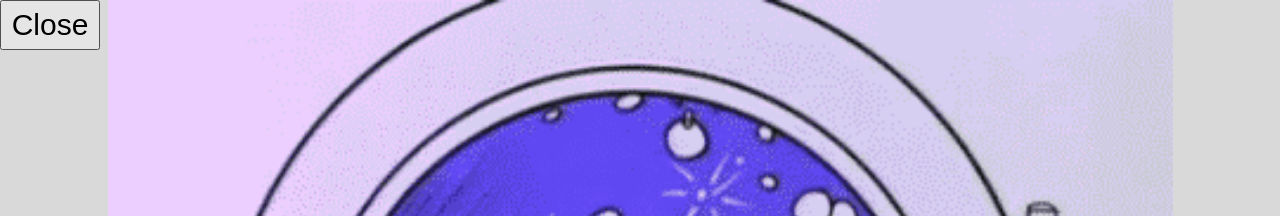
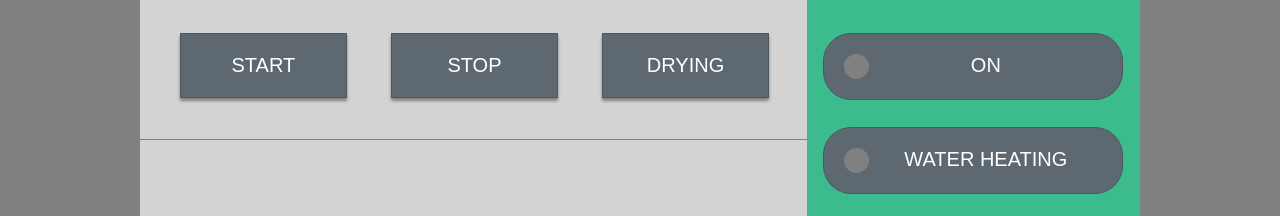
Before and after one commit to clothillde/washingMachine, a plain HTML site: page index.html in a window 1280 px wide. Shown: the top 216 px of the page. Drawn offline with Linux system fonts and the light colour scheme.

Commit message:
delete welcome site

```diff
--- a/index.html
+++ b/index.html
@@ -7,10 +7,6 @@
   <title> Washing Machine </title>
 </head>
 <body>
-
-
-<div class="container_open">
-</div>
 
 
 <div class="container" id="site1">
@@ -75,5 +71,5 @@
 
 </body>
     <script src="scripts/jquery-3.1.1.min.js"></script>
-<script src="scripts/app.js" type="text/javascript"></script>
+    <script src="scripts/app.js" type="text/javascript"></script>
 </html>
--- a/scripts/app.js
+++ b/scripts/app.js
@@ -1,21 +1,4 @@
 $(document).ready(function() {
-
-
-    //show welcome site
-
-    var btnClose = document.createElement("button");
-    var imgSnoopy = document.querySelector(".container_open");
-    btnClose.classList.add("close");
-    btnClose.innerText = "Close";
-    imgSnoopy.appendChild(btnClose);
-
-
-    //wreck buttton to hide welcome site
-    btnClose.addEventListener("click", function(event){
-      this.parentElement.remove(imgSnoopy);
-    });
-
-
 
 
     //function to animate the washing knob
--- a/scss/style.scss
+++ b/scss/style.scss
@@ -10,30 +10,6 @@ body {
 * {
   box-sizing: border-box;
 }
-
-
-//welcome sitepage with a gif to know what about is this page
-.container_open{
-    width: $percentWidth;
-    height: $percentHeight;
-    position: fixed;
-    left: 0;
-    top: 0;
-    z-index: 1;
-    background:rgba(255,255,255,0.7);
-    background-image: url("../images/snoopy.gif");
-    background-repeat: no-repeat;
-    background-position: center;
-    background-size: contain;
-}
-
-.close {
-  display: block;
-  height: 50px;
-  width: 100px;
-  font-size: 30px;
-}
-
 
 
 //first site style
```
Also changed, not shown: css/style.css, images/snoopy.gif (deleted).
